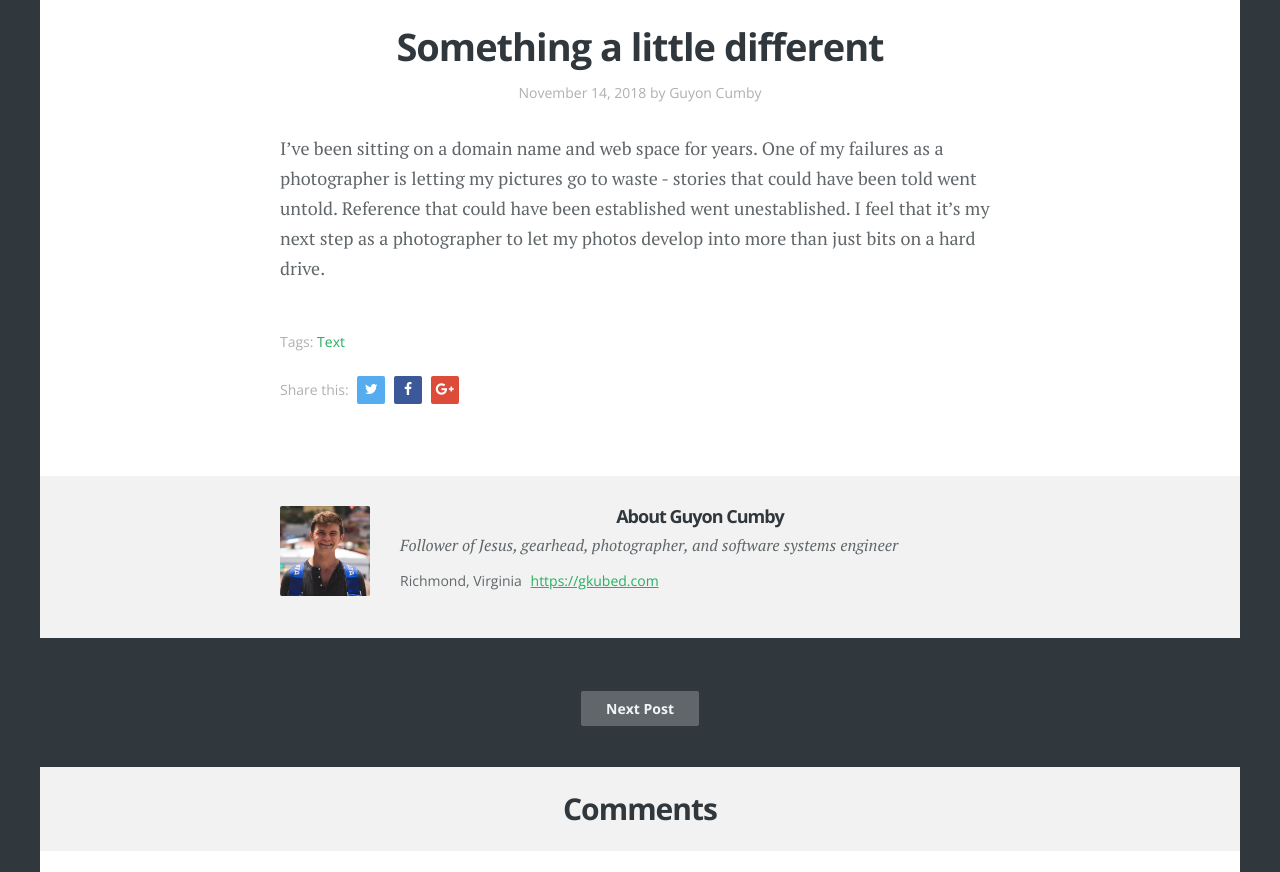
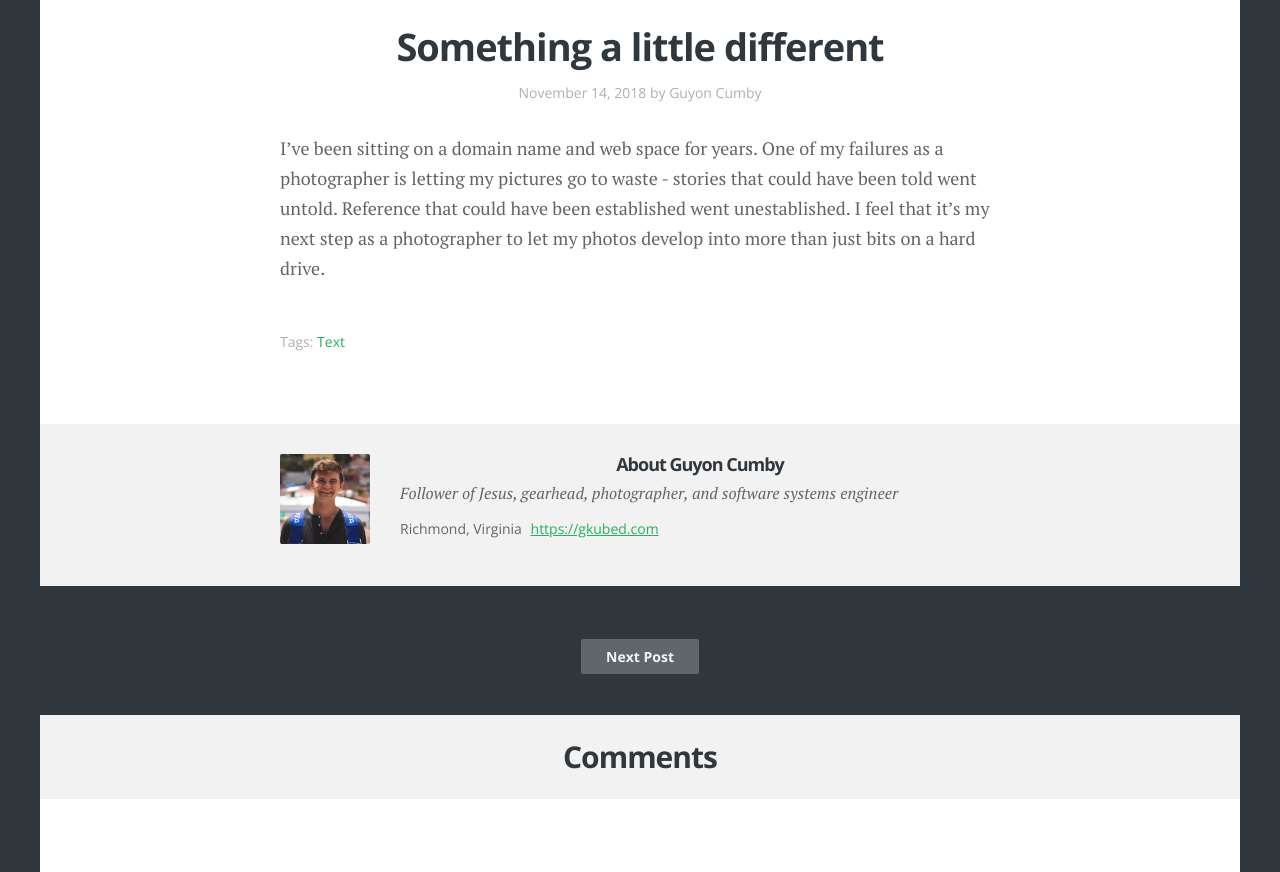
Before and after one commit to gkubed/gkubed.github.io, a Jekyll site: the page built from _posts/2018-11-14-something-a-little-different.md, in a window 1280 px wide and 1400 px high, scrolled down 244 px, cut to the strip 80-952 px from the top of the window. Built offline with Jekyll 4.4.1, drawn with Linux system fonts in a browser that asks for light colours; some web fonts are replaced; comment, search, counter and statistics services are not loaded.

Commit message:
Remove social "share" buttons from theme

```diff
--- a/_layouts/post.html
+++ b/_layouts/post.html
@@ -23,12 +23,6 @@ layout: default
             Tags: {% for tag in page.tags %}<a href="{{ site.baseurl }}/tags/index.html#{{ tag | cgi_escape }}" rel="tag">{{ tag }}</a>{% unless forloop.last %}, {% endunless %}{% endfor %}
           </div>
           {% endif %}
-          <div class="share-post">
-            <span>Share this:</span>
-            <a class="btn-twitter" target="_blank" href="https://twitter.com/intent/tweet?text={{ page.title | uri_escape }}&amp;url={{ site.url }}{{ page.url }}"><i class="fa fa-twitter" aria-hidden="true"></i><span class="screen-reader-text">Twitter</span></a>
-            <a class="btn-facebook" target="_blank" href="https://www.facebook.com/sharer/sharer.php?u={{ site.url }}{{ page.url }}&amp;t={{ page.title | uri_escape }}"><i class="fa fa-facebook" aria-hidden="true"></i><span class="screen-reader-text">Facebook</span></a>
-            <a class="btn-google" target="_blank" href="http://plus.google.com/share?url={{ site.url }}{{ page.url }}"><i class="fa fa-google-plus" aria-hidden="true"></i><span class="screen-reader-text">Google+</span></a>
-          </div><!-- .share-post -->
         </footer><!-- .entry-footer -->
       </div><!-- .entry-box -->
       <div class="author-box">
--- a/css/main.scss
+++ b/css/main.scss
@@ -359,35 +359,6 @@ ul.search-results {
 .entry-meta a,
 .entry-footer a {
     text-decoration: none;
-}
-
-.share-post {
-    margin-top: 24px;
-    a {
-        border-radius: 2px;
-        color: #fff;
-        display: inline-block;
-        height: 28px;
-        line-height: 2;
-        margin-left: 5px;
-        text-align: center;
-        width: 28px;
-        &:hover {
-            background-color: #aeb0b1;
-        }
-    }
-}
-
-.share-post .btn-twitter {
-    background-color: #55acee;
-}
-
-.share-post .btn-facebook {
-    background-color: #3b5998;
-}
-
-.share-post .btn-google {
-    background-color: #dd4b39;
 }
 
 .read-more {
```
